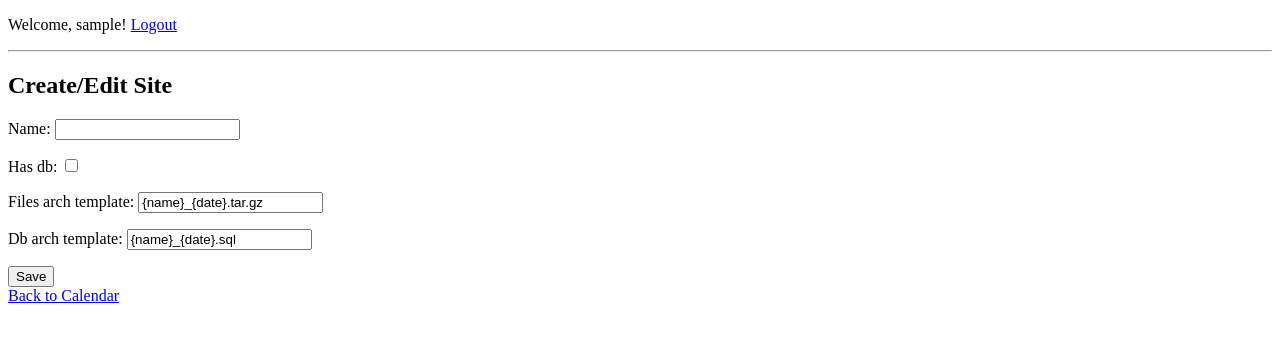
After one commit to kpstsp/savebackup, a Django app: page /site/create/ in a window 1280 px wide. The commit adds this page. Shown: the top 342 px of the page. Run offline with Django 5.2, Linux system fonts and the light colour scheme; the visitor is signed in with stand-in values (Sample User, id 1); parts of the project's set-up code (start-up, migrations or seed data) failed here and were passed over.

Commit message:
changed files search template. added form for create-edit site obj

```diff
--- a/backup_monitor/urls.py
+++ b/backup_monitor/urls.py
@@ -20,7 +20,8 @@ from monitor import views as monitor_views
 
 urlpatterns = [
     path('admin/', admin.site.urls),
-    path('accounts/', include('django.contrib.auth.urls')),  # For authentication
+    path('accounts/', include('django.contrib.auth.urls')),
     path('<int:year>/<int:month>/', monitor_views.calendar_view, name='calendar'),
     path('', monitor_views.calendar_view, name='calendar'),
+    path('', include('monitor.urls')),  # Include all monitor URL patterns
 ]
--- /dev/null
+++ b/monitor/forms.py
@@ -0,0 +1,7 @@
+from django import forms
+from .models import Site
+
+class SiteForm(forms.ModelForm):
+    class Meta:
+        model = Site
+        fields = ['name', 'has_db', 'files_arch_template', 'db_arch_template']
--- a/monitor/models.py
+++ b/monitor/models.py
@@ -3,15 +3,9 @@ from django.db import models
 # Create your models here.
 class Site(models.Model):
     name = models.CharField(max_length=100)
-    # url = models.URLField()
-    # last_backup = models.DateTimeField(null=True, blank=True)
-    # backup_frequency = models.DurationField()
-    # backup_location = models.CharField(max_length=100)
-    # backup_user = models.CharField(max_length=100)
-    # backup_password = models.CharField(max_length=100)
-    # backup_status = models.CharField(max_length=100)
-    # backup_notes = models.TextField(blank=True)
-
+    has_db = models.BooleanField(default=False)
+    files_arch_template = models.CharField(max_length=100, default='{name}_{date}.tar.gz')
+    db_arch_template = models.CharField(max_length=100, default='{name}_{date}.sql')
     def __str__(self):
         return self.name
 
--- /dev/null
+++ b/monitor/templates/monitor/site_form.html
@@ -0,0 +1,11 @@
+{% extends 'base.html' %}
+
+{% block content %}
+  <h2>Create/Edit Site</h2>
+  <form method="post">
+    {% csrf_token %}
+    {{ form.as_p }}
+    <button type="submit">Save</button>
+  </form>
+  <a href="{% url 'calendar' %}">Back to Calendar</a>
+{% endblock %}
--- /dev/null
+++ b/monitor/urls.py
@@ -0,0 +1,7 @@
+from django.urls import path
+from .views import site_create_view, site_update_view
+
+urlpatterns = [
+    path('site/create/', site_create_view, name='site_create'),
+    path('site/<int:pk>/edit/', site_update_view, name='site_edit'),
+]
--- a/monitor/views.py
+++ b/monitor/views.py
@@ -1,12 +1,14 @@
 # monitor/views.py
 
-from django.shortcuts import render
+from django.shortcuts import render, redirect, get_object_or_404
 from django.contrib.auth.decorators import login_required
 from django.views.decorators.cache import cache_page
 from django.conf import settings
 from pathlib import Path
 import datetime
 import calendar
+from .forms import SiteForm
+from .models import Site
 
 @cache_page(60 * 5)  # Cache the view for 5 minutes
 @login_required
@@ -31,9 +33,14 @@ def calendar_view(request, year=None, month=None):
 
     # Function to get backup dates from a directory
     def get_backup_dates(directory):
+        print("Check backup dates")
+        print(directory)
         backup_dates = set()
         if directory.exists() and directory.is_dir():
+
             for date_dir in directory.iterdir():
+                print("Check date dir")
+                print(date_dir)
                 if date_dir.is_dir():
                     try:
                         date = datetime.datetime.strptime(date_dir.name, '%Y-%m-%d').date()
@@ -66,6 +73,9 @@ def calendar_view(request, year=None, month=None):
     next_month = month + 1 if month < 12 else 1
     next_year = year if month < 12 else year + 1
 
+    # Get all sites
+    all_sites = Site.objects.all()
+
     # Context data to pass to the template
     context = {
         'month_name': calendar.month_name[month],
@@ -79,6 +89,30 @@ def calendar_view(request, year=None, month=None):
         'prev_year': prev_year,
         'next_month': next_month,
         'next_year': next_year,
+        'all_sites': all_sites,
     }
 
     return render(request, 'monitor/calendar.html', context)
+
+@login_required
+def site_create_view(request):
+    if request.method == 'POST':
+        form = SiteForm(request.POST)
+        if form.is_valid():
+            form.save()
+            return redirect('site_list')  # Update to your preferred redirect
+    else:
+        form = SiteForm()
+    return render(request, 'monitor/site_form.html', {'form': form})
+
+@login_required
+def site_update_view(request, pk):
+    site_obj = get_object_or_404(Site, pk=pk)
+    if request.method == 'POST':
+        form = SiteForm(request.POST, instance=site_obj)
+        if form.is_valid():
+            form.save()
+            return redirect('site_list')  # Update to your preferred redirect
+    else:
+        form = SiteForm(instance=site_obj)
+    return render(request, 'monitor/site_form.html', {'form': form})
```
Also changed, not shown: monitor/templates/base.html (added, +15 -0 lines), monitor/templates/monitor/calendar.html (+13 -0 lines), monitor/migrations/0002_site_db_arch_template_site_files_arch_template_and_more.py (added).
